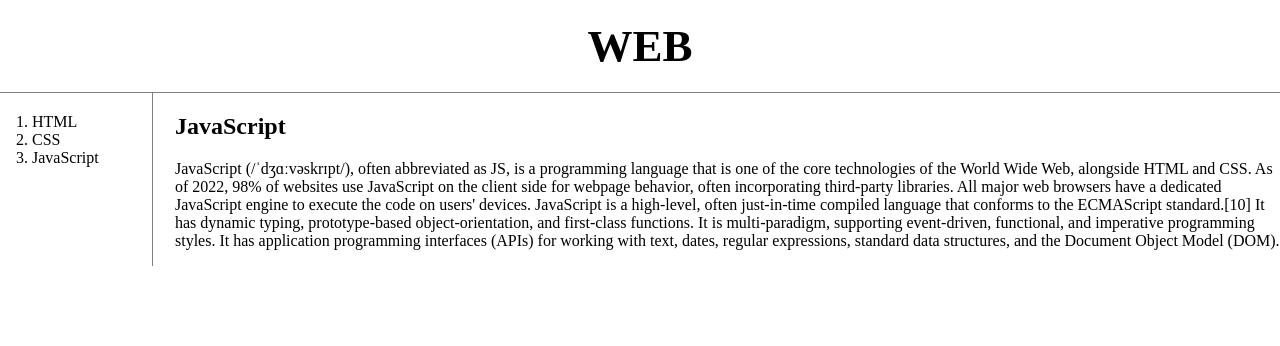
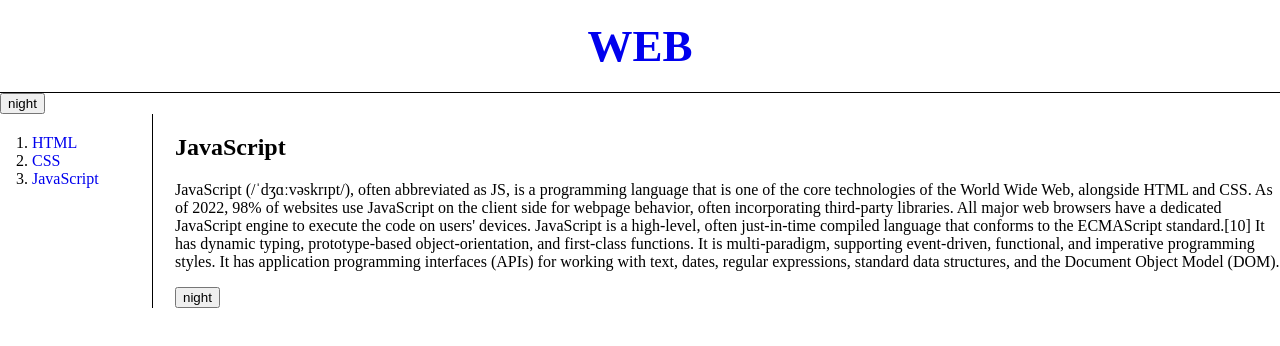
Before and after one commit to o54711254/my-first-website, a plain HTML site: page 3.html in a window 1280 px wide. Drawn offline with Linux system fonts and the light colour scheme.

Commit message:
웹사이트 수정 및 자바스크립트 공부

```diff
--- a/3.html
+++ b/3.html
@@ -7,6 +7,20 @@
 </head>
 <body>
     <h1><a href="index.html">WEB</h1></a>
+    <input id="night_day" type="button" value="night" onclick="
+    var target = document.querySelector('body');
+    if (this.value === 'night'){
+        target.style.backgroundColor='black';
+        target.style.color='white';
+        this.value='day';
+    } else {
+        target.style.backgroundColor='white';
+        target.style.color='black';
+        this.value='night';
+        }
+
+    ">
+
     <div id="grid">
     <ol>
         <li><a href="1.html">HTML</a></li>
@@ -33,8 +47,21 @@
         dates, regular expressions, standard data structures,
         and the Document Object Model (DOM).
     </p>
+    <input id="night_day2" type="button" value="night" onclick="
+    var target = document.querySelector('body');
+    if (this.value === 'night'){
+        target.style.backgroundColor='black';
+        target.style.color='white';
+        this.value='day';
+    } else {
+        target.style.backgroundColor='white';
+        target.style.color='black';
+        this.value='night';
+     }
+
+    ">
     </div>
-    </div>
+   </div>
 
     </body>
     </html>
--- a/style.css
+++ b/style.css
@@ -2,17 +2,16 @@ body{
     margin:0;
 }
 a {
-    color:black;
     text-decoration: none;
 }
 h1 {
     font-size: 45px;
     text-align: center;
-    border-bottom:1px solid gray;
+    border-bottom:1px solid;
     margin:0;
     padding: 20px;
 }
-ol{border-right:1px solid gray;
+ol{border-right:1px solid;
     width: 100px;
     margin:0;
     padding: 20px;
```
Also changed, not shown: ex1.html (added, +16 -0 lines), ex2.html (added, +12 -0 lines), ex4.html (added, +19 -0 lines), ex5.html (added, +30 -0 lines).
